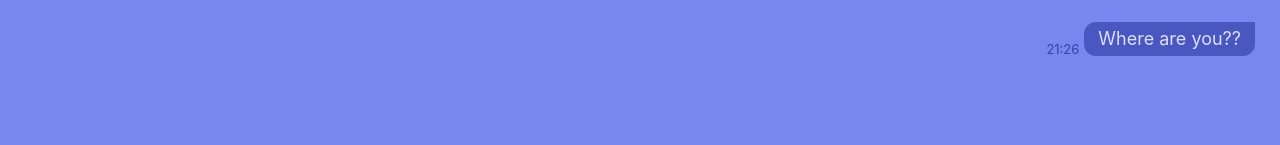
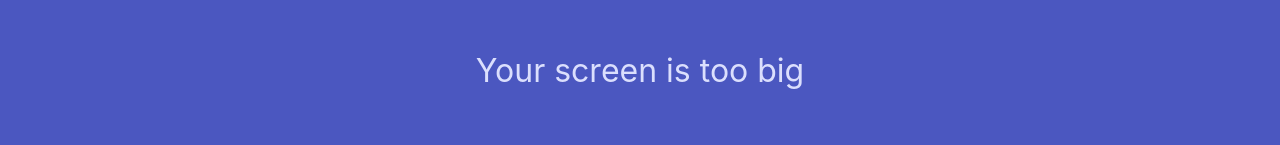
Before and after one commit to 01mccoy/kakao-talk-clone, a plain HTML site: page chat1.html in a window 1280 px wide. Shown: the part 245-390 px from the top of the page. Drawn offline with Linux system fonts and the light colour scheme.

Commit message:
No mobile

```diff
--- a/chat1.html
+++ b/chat1.html
@@ -72,6 +72,8 @@
       </div>
     </form>
 
+    <div id="no-mobile"><span>Your screen is too big</span></div>
+
     <script
       src="https://kit.fontawesome.com/6cf7e93362.js"
       crossorigin="anonymous"
--- /dev/null
+++ b/css/components/no-mobile.css
@@ -0,0 +1,23 @@
+#no-mobile {
+  position: absolute;
+  z-index: 99;
+  width: 100vw;
+  height: 150vh;
+  display: flex;
+  justify-content: center;
+  font-size: 32px;
+  background-color: var(--faint-indigo);
+  color: var(--pale-lavender);
+  top: 0;
+}
+
+#no-mobile span {
+  position: absolute;
+  top: 25%;
+}
+
+@media screen and (max-width: 550px) {
+  #no-mobile {
+    visibility: hidden;
+  }
+}
--- a/css/styles.css
+++ b/css/styles.css
@@ -9,6 +9,7 @@
 @import "components/badge.css";
 @import "components/icon-row.css";
 @import "components/alt-screen-header.css";
+@import "components/no-mobile.css";
 
 /* Screens */
 @import "screens/login.css";
```
Also changed, not shown: chat2.html (+2 -0 lines), chats.html (+1 -0 lines), find.html (+1 -1 lines), friends.html (+2 -0 lines), index.html (+2 -0 lines), more.html (+2 -0 lines), settings.html (+2 -0 lines).
